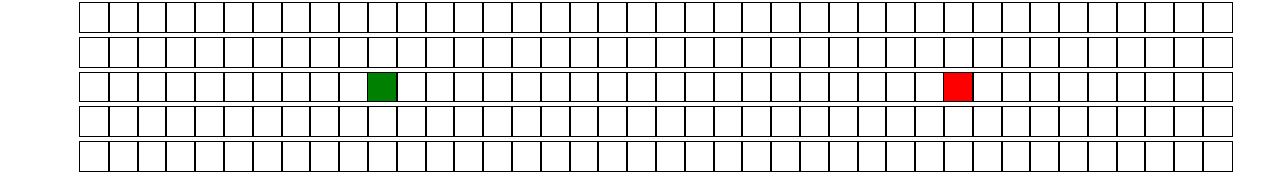
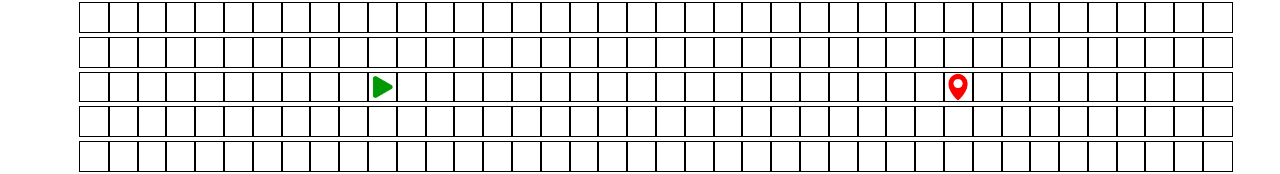
Before and after one commit to ZimmAgu/Algorithm-Visualizer, a React (Create React App) app: page / in a window 1280 px wide. Shown: the part 275-449 px from the top of the page. Built offline with nearby package versions, Linux system fonts and the light colour scheme.

Commit message:
Start node and end node have been given symbols

```diff
--- a/src/PathFinder/Node.css
+++ b/src/PathFinder/Node.css
@@ -7,11 +7,13 @@
 }
 
 .startNode {
-  background-color: green;
+  background-image: url("/src/Icons/startNode.png");
+  background-size: contain;
 }
 
 .endNode {
-  background-color: red;
+  background-image: url("/src/Icons/endNode.png");
+  background-size: contain;
 }
 
 .visited {
```
Also changed, not shown: src/Icons/endNode.png (added), src/Icons/startNode.png (added).
